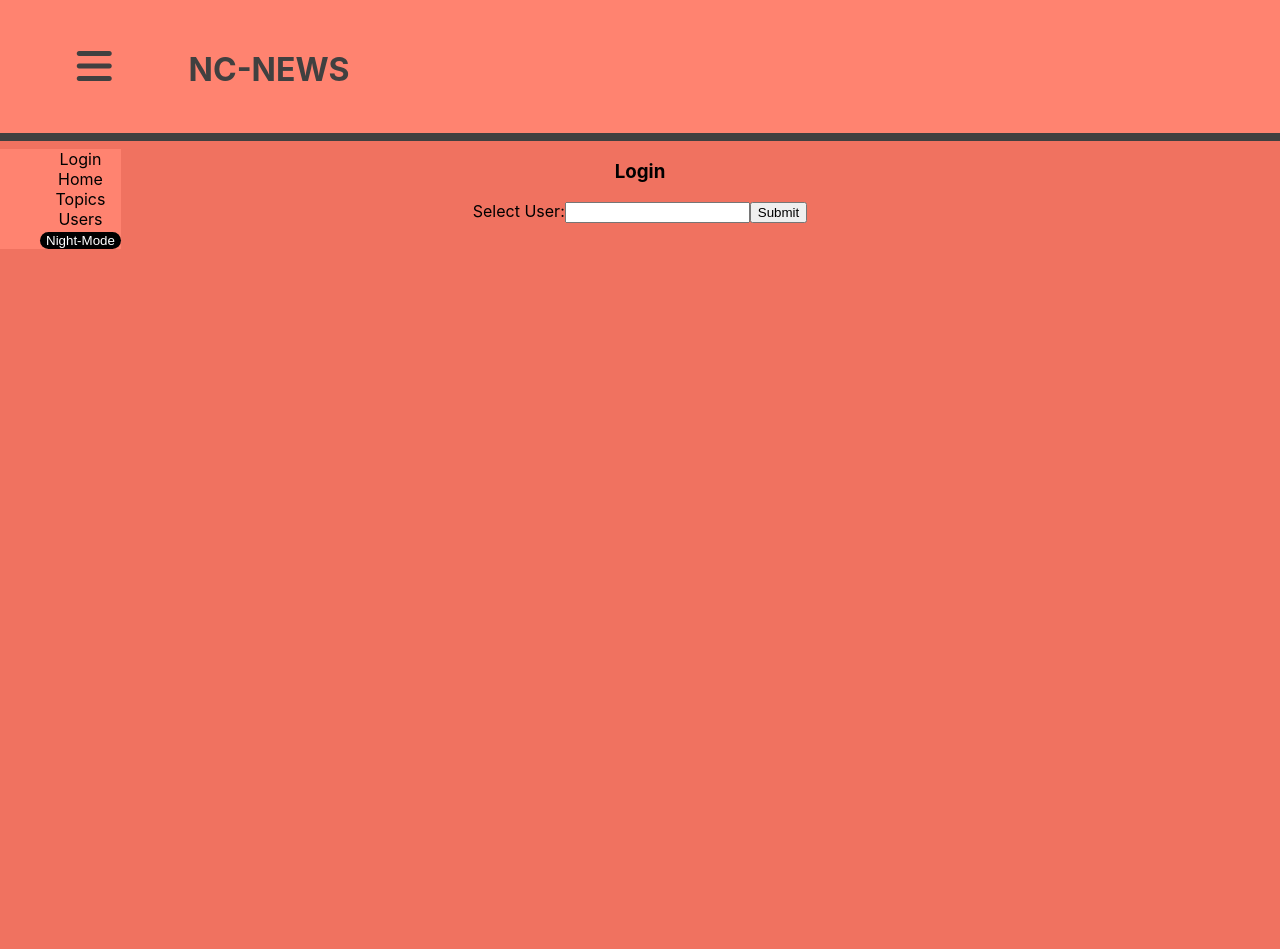
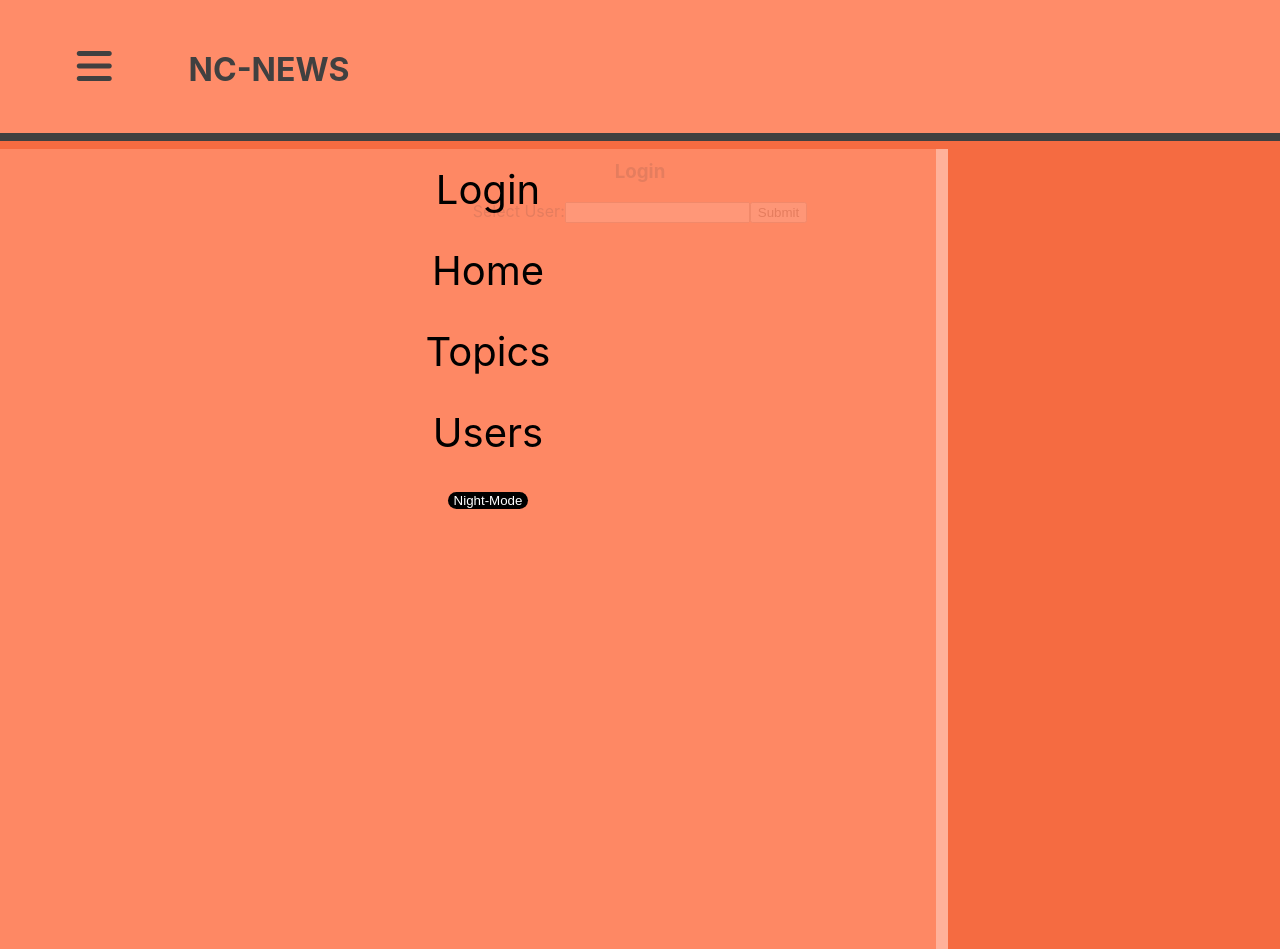
Before and after one commit to timotillydo/fe-nc-news, a React (Create React App) app: page /login in a window 1280 px wide. Both pictures are taken after a click on the element 94 px from the left and 66 px from the top of the page. Before the commit the page ends 800 px from the top, so only its background shows below. Built offline with nearby package versions, Linux system fonts and the light colour scheme.

Commit message:
minor style changes

```diff
--- a/src/App.css
+++ b/src/App.css
@@ -2,7 +2,7 @@ html,
 body,
 #root {
   text-align: center;
-  background-color: #f07260;
+  background-color: #f56b41;
 }
 
 .App {
--- a/src/styles/Header.css
+++ b/src/styles/Header.css
@@ -3,7 +3,7 @@
   flex-direction: row;
   align-items: baseline;
   width: 100%;
-  background: #ff8370;
+  background: #ff8c69;
   border-bottom: #404040 1vh solid;
   position: sticky;
   top: 0;
--- a/src/styles/Menu.css
+++ b/src/styles/Menu.css
@@ -4,17 +4,22 @@
   display: flex;
   flex-direction: column;
   justify-items: left;
-  background: #ff8370;
+  background: #ff8c69e5;
+  height: 100vh;
+  width: 70vw;
+  border-right: #ffb6a0e5 1vw solid;
 }
 
 .menu li {
   justify-self: left;
+  padding: 2vh;
 }
 
 .menu-item {
   list-style: none;
   text-decoration: none;
   color: black;
+  font-size: 5vh;
 }
 
 .night-mode {
```
